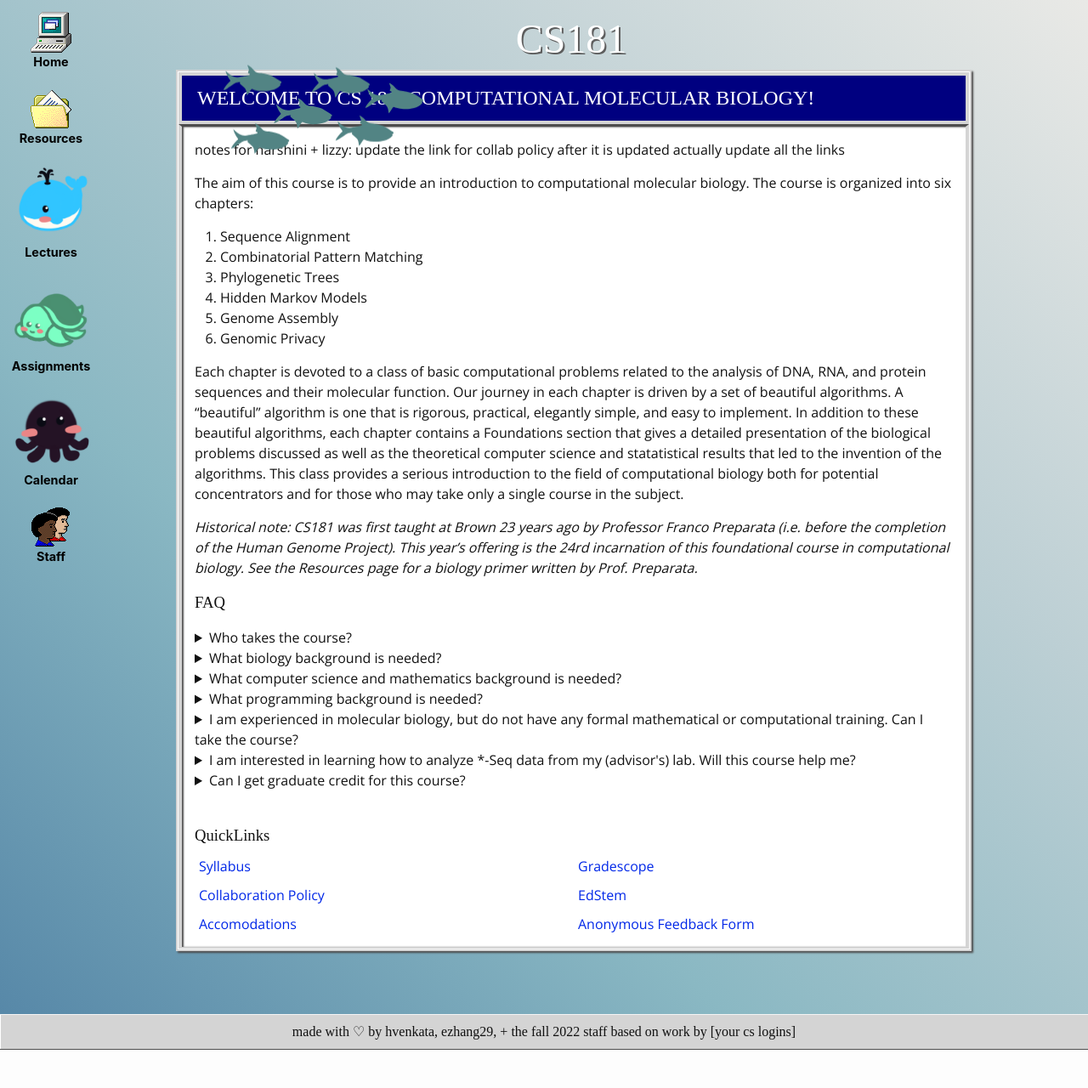
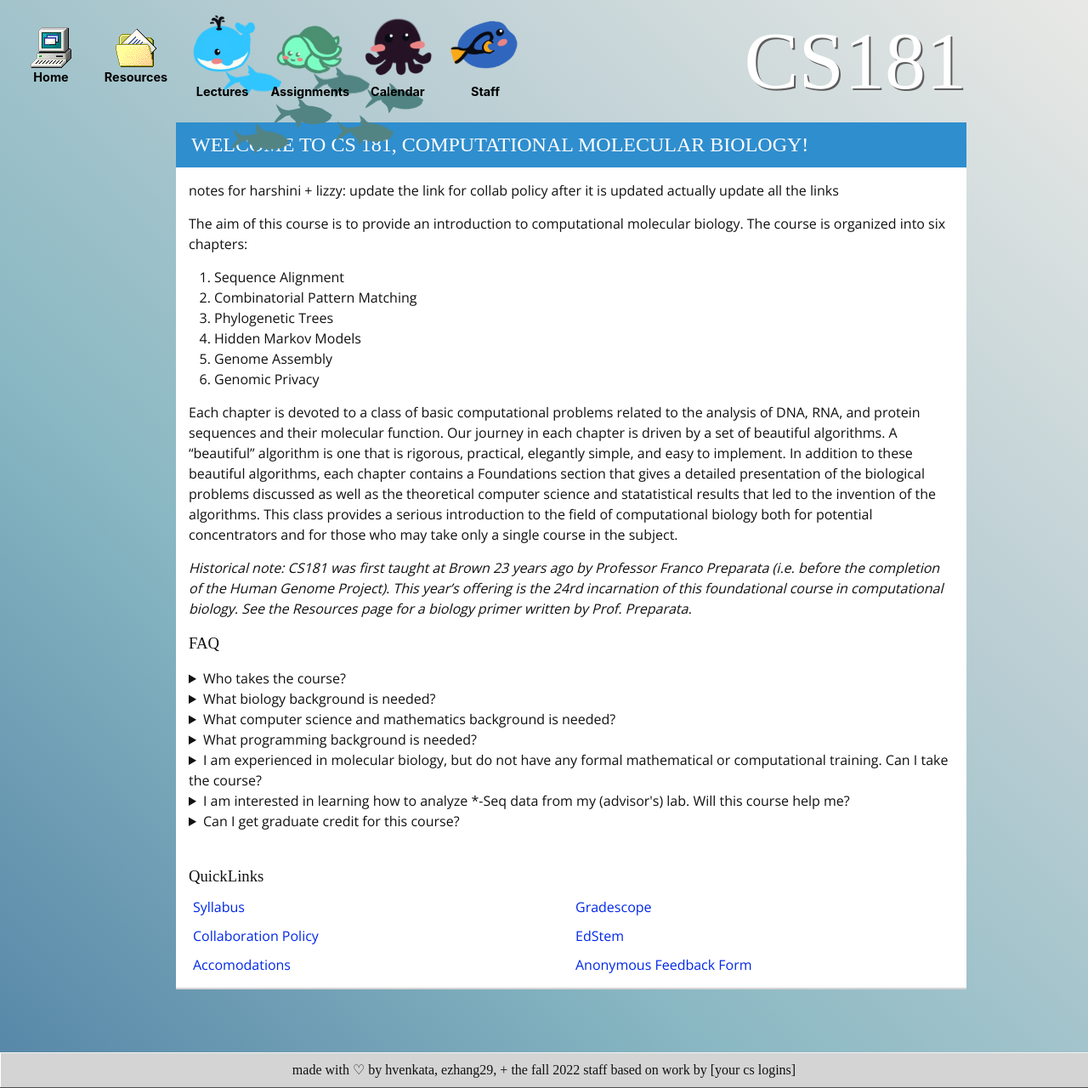
Before and after one commit to harshini225/harshini225.github.io, a Jekyll site: the page built from index.md, in a window 1280 px wide. Shown: the whole page at 85% size. Built offline with Jekyll 4.4.1, drawn with Linux system fonts in a browser that asks for light colours; some web fonts are replaced; before the commit the page ends 1235 px from its top, so only the background shows below that.

Commit message:
major flexy changes

```diff
--- a/_sass/minima/_layout.scss
+++ b/_sass/minima/_layout.scss
@@ -34,7 +34,7 @@
   border-radius: 5px;
   text-align: right;
   display: flex;
-  flex-direction: column;
+  flex-direction: row;
   z-index: 20;
 
   @media only screen and (max-width: 600px) {
--- a/assets/css/style.scss
+++ b/assets/css/style.scss
@@ -93,7 +93,7 @@
 .site-sidebar {
   padding: 30px 5px;
   display: flex;
-  flex-direction: column;
+  flex-direction: row;
   position: absolute;
   width: 100px;
 
@@ -104,8 +104,8 @@
 
     .site-nav {
       display: flex;
-      width: 90px;
-      flex-direction: column;
+      // width: 90px;
+      flex-direction: row;
       justify-content: center;
       align-items: center;
       left: 15px;
@@ -123,7 +123,7 @@
     }
 
     .trigger {
-      flex-direction: column;
+      flex-direction: row;
       justify-content: center;
       align-items: center;
       gap: 10px;
@@ -212,9 +212,9 @@ header {
 .window {
   width: 100%;
   background-color: white;
-  border: 2px solid #d4d4d4;
-  padding: 1px;
-  box-shadow: 2px 2px 2px #4d4c4c;
+  // border: 2px solid #d4d4d4;
+  // padding: 1px;
+  // box-shadow: 2px 2px 2px #4d4c4c;
   margin-bottom: 8%;
 
   @media only screen and (max-width: 600px) {
@@ -229,8 +229,8 @@ header {
       text-align: left;
       color: #fff;
       line-height: 1.2;
-      border: 4px solid #d4d4d4;
-      background: navy;
+      // border: 4px solid #d4d4d4;
+      background: #2f8ece;
       display: flex;
       flex-direction: row;
       text-transform: capitalize;
@@ -294,12 +294,12 @@ header {
 
     .window-content {
       font-family: "Open Sans";
-      border-top: 3px solid #4d4c4c;
-      border-left: 4px solid #d4d4d4;
-      border-right: 4px solid #d4d4d4;
+      // border-top: 3px solid #4d4c4c;
+      // border-left: 4px solid #d4d4d4;
+      // border-right: 4px solid #d4d4d4;
       border-bottom: 2px solid #d4d4d4;
       padding: 15px 15px 0px 15px;
-      box-shadow: inset 2px 0.5px 2px #4d4c4c;
+      // box-shadow: inset 2px 0.5px 2px #4d4c4c;
     }
 }
 
@@ -335,17 +335,16 @@ header {
 
 .header {
   position: relative;
-  margin-top: 10px;
-  font-size: 3rem;
+  // margin-top: 10px;
+  font-size: 6rem;
   font-family: "Coiny";
   display: flex;
   flex-direction: row;
   // justify-content: flex-end;
-  justify-content: center;
+  justify-content: right;
   align-items: center;
   color: white;
   text-shadow: 2px 2px #5d5d5d;
-  width: 100%;
   z-index: 20;
 
   a {
--- a/fish.css
+++ b/fish.css
@@ -44,8 +44,8 @@ body {
   svg #fish4,
   svg #fish5,
   svg #fish6 {
-  fill:#528484;
-  /* fill:#30c5ff; */
+  /* fill:#528484; */
+  fill:#30c5ff;
 
       -moz-animation: bounce 2s infinite;
     -webkit-animation: bounce 2s infinite;
```
Also changed, not shown: assets/images/icons/staff_icon.png, 6 other files.
